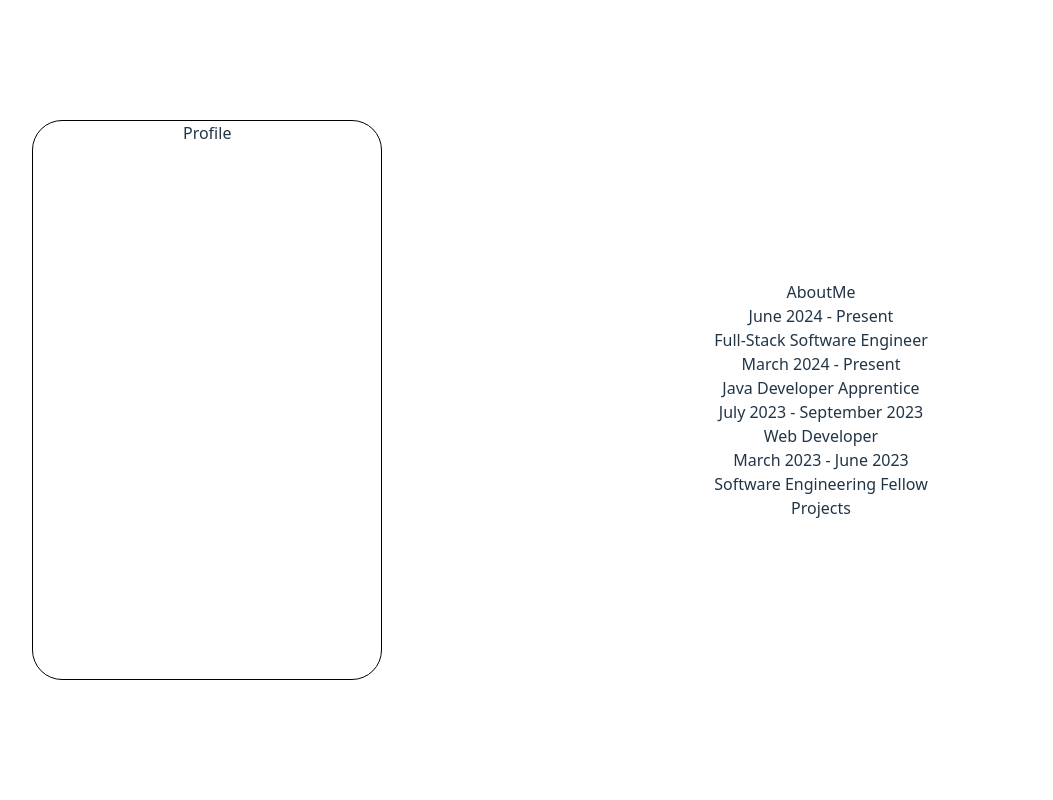
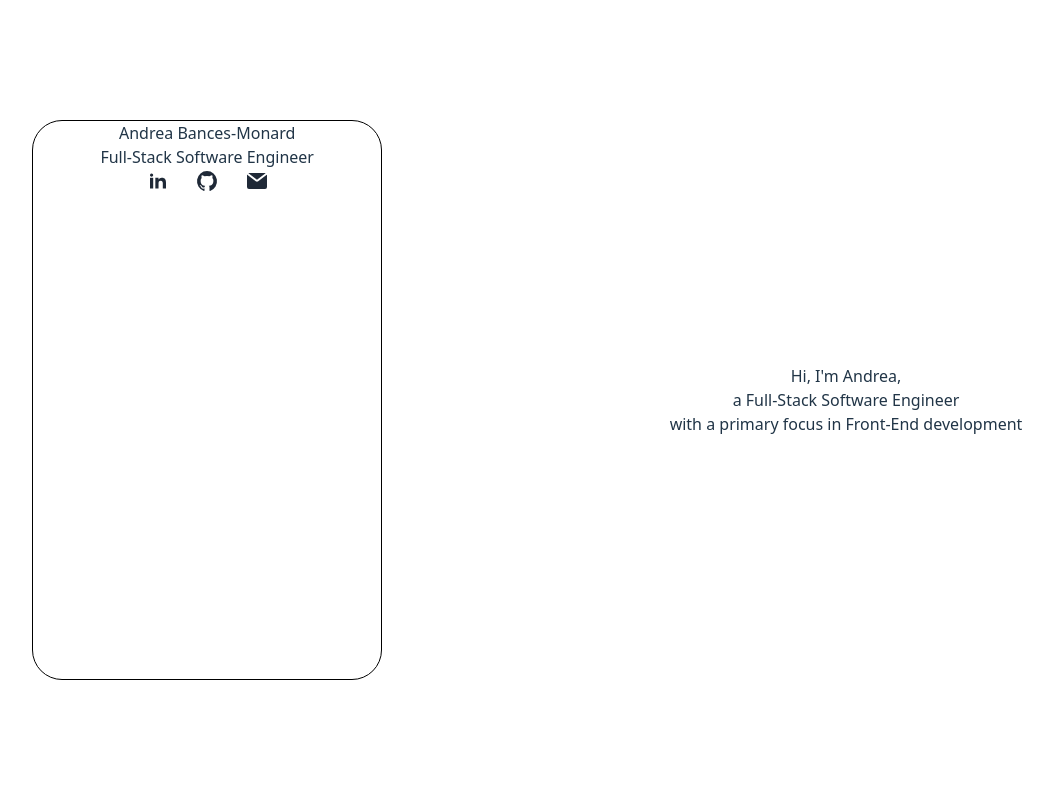
Before and after one commit to andrea1234321/react-portfolio, a React (Vite) app: page / in a window 1280 px wide. Shown: the top 800 px of the page, without its empty margins (19-1072 px from the left). Built offline with nearby package versions, Linux system fonts and the light colour scheme.

Commit message:
add icons to work experience and profile card, adjust css to match design vision

```diff
--- a/package.json
+++ b/package.json
@@ -13,8 +13,10 @@
   "dependencies": {
     "@tailwindcss/vite": "^4.1.4",
     "flowbite-react": "^0.11.7",
+    "flowbite-react-icons": "^1.3.0",
     "react": "^19.0.0",
     "react-dom": "^19.0.0",
+    "react-icons": "^5.5.0",
     "tailwindcss": "^4.1.4"
   },
   "devDependencies": {
--- a/src/App.css
+++ b/src/App.css
@@ -1,10 +1,11 @@
-#root {
-  max-width: 1280px;
-  margin: 0 auto;
-  padding: 2rem;
-  text-align: center;
+.content{
+  margin-left: 450px;
 }
 
-.content{
-  margin-left: 400px;
+.container{
+  min-height: 100vh;
+  display: flex;
+  flex-direction: column;
+  justify-content: center;
+  align-items: center;
 }
--- a/src/index.css
+++ b/src/index.css
@@ -6,6 +6,9 @@
   color-scheme: light dark;
   color: rgba(255, 255, 255, 0.87);
   background-color: #242424;
+}
+#root{
+  width: 100%;
 }
 
 a {
@@ -20,7 +23,6 @@
 body {
   margin: 0;
   display: flex;
-  place-items: center;
   min-width: 320px;
   min-height: 100vh;
 }
--- a/src/pages/AboutMe/AboutMe.jsx
+++ b/src/pages/AboutMe/AboutMe.jsx
@@ -1,7 +1,12 @@
-import React from 'react'
+import React from "react";
+// import styles from './AboutMe.module.css'
 
 export default function AboutMe() {
   return (
-    <div>AboutMe</div>
-  )
+    <div className="container">
+      <h1>Hi, I'm Andrea, </h1>
+      <h2>a Full-Stack Software Engineer</h2>
+      <h2>with a primary focus in Front-End development</h2>
+    </div>
+  );
 }
--- a/src/pages/Profile/Profile.jsx
+++ b/src/pages/Profile/Profile.jsx
@@ -1,8 +1,56 @@
-import React from 'react'
-import styles from './Profile.module.css'
+import React from "react";
+import styles from "./Profile.module.css";
 
 export default function Profile() {
   return (
-    <div className={styles.profileCard}> Profile</div>
-  )
+    <div className={styles.profileCard}>
+      <h1>Andrea Bances-Monard</h1>
+      <h2>Full-Stack Software Engineer</h2>
+      <div className={styles.icons}>
+        <svg
+          className="w-6 h-6 text-gray-800 dark:text-white"
+          aria-hidden="true"
+          xmlns="http://www.w3.org/2000/svg"
+          width="24"
+          height="24"
+          fill="currentColor"
+          viewBox="0 0 24 24"
+        >
+          <path
+            fill-rule="evenodd"
+            d="M12.51 8.796v1.697a3.738 3.738 0 0 1 3.288-1.684c3.455 0 4.202 2.16 4.202 4.97V19.5h-3.2v-5.072c0-1.21-.244-2.766-2.128-2.766-1.827 0-2.139 1.317-2.139 2.676V19.5h-3.19V8.796h3.168ZM7.2 6.106a1.61 1.61 0 0 1-.988 1.483 1.595 1.595 0 0 1-1.743-.348A1.607 1.607 0 0 1 5.6 4.5a1.601 1.601 0 0 1 1.6 1.606Z"
+            clip-rule="evenodd"
+          />
+          <path d="M7.2 8.809H4V19.5h3.2V8.809Z" />
+        </svg>
+        <svg
+          className="w-[24px] h-[24px] text-gray-800 dark:text-white"
+          aria-hidden="true"
+          xmlns="http://www.w3.org/2000/svg"
+          width="24"
+          height="24"
+          fill="currentColor"
+          viewBox="0 0 24 24"
+        >
+          <path
+            fill-rule="evenodd"
+            d="M12.006 2a9.847 9.847 0 0 0-6.484 2.44 10.32 10.32 0 0 0-3.393 6.17 10.48 10.48 0 0 0 1.317 6.955 10.045 10.045 0 0 0 5.4 4.418c.504.095.683-.223.683-.494 0-.245-.01-1.052-.014-1.908-2.78.62-3.366-1.21-3.366-1.21a2.711 2.711 0 0 0-1.11-1.5c-.907-.637.07-.621.07-.621.317.044.62.163.885.346.266.183.487.426.647.71.135.253.318.476.538.655a2.079 2.079 0 0 0 2.37.196c.045-.52.27-1.006.635-1.37-2.219-.259-4.554-1.138-4.554-5.07a4.022 4.022 0 0 1 1.031-2.75 3.77 3.77 0 0 1 .096-2.713s.839-.275 2.749 1.05a9.26 9.26 0 0 1 5.004 0c1.906-1.325 2.74-1.05 2.74-1.05.37.858.406 1.828.101 2.713a4.017 4.017 0 0 1 1.029 2.75c0 3.939-2.339 4.805-4.564 5.058a2.471 2.471 0 0 1 .679 1.897c0 1.372-.012 2.477-.012 2.814 0 .272.18.592.687.492a10.05 10.05 0 0 0 5.388-4.421 10.473 10.473 0 0 0 1.313-6.948 10.32 10.32 0 0 0-3.39-6.165A9.847 9.847 0 0 0 12.007 2Z"
+            clip-rule="evenodd"
+          />
+        </svg>
+        <svg
+          className="w-[24px] h-[24px] text-gray-800 dark:text-white"
+          aria-hidden="true"
+          xmlns="http://www.w3.org/2000/svg"
+          width="24"
+          height="24"
+          fill="currentColor"
+          viewBox="0 0 24 24"
+        >
+          <path d="M2.038 5.61A2.01 2.01 0 0 0 2 6v12a2 2 0 0 0 2 2h16a2 2 0 0 0 2-2V6c0-.12-.01-.238-.03-.352l-.866.65-7.89 6.032a2 2 0 0 1-2.429 0L2.884 6.288l-.846-.677Z" />
+          <path d="M20.677 4.117A1.996 1.996 0 0 0 20 4H4c-.225 0-.44.037-.642.105l.758.607L12 10.742 19.9 4.7l.777-.583Z" />
+        </svg>
+      </div>
+    </div>
+  );
 }
--- a/src/pages/Profile/Profile.module.css
+++ b/src/pages/Profile/Profile.module.css
@@ -7,4 +7,13 @@
     height: 70vh;
     border-radius: 30px;
     border: 1px solid black;
+    display: flex;
+    flex-direction: column;
+    align-items: center;
 }
+
+.icons{
+    display: flex;
+    width: 50%;
+    justify-content: space-evenly;
+}
--- a/src/pages/Projects/Projects.jsx
+++ b/src/pages/Projects/Projects.jsx
@@ -2,6 +2,6 @@
 
 export default function Projects() {
   return (
-    <div>Projects</div>
+    <div className='container'>Projects</div>
   )
 }
--- a/src/pages/Work/Work.jsx
+++ b/src/pages/Work/Work.jsx
@@ -1,4 +1,4 @@
-import React from 'react';
+import React from "react";
 import {
   Timeline,
   TimelineBody,
@@ -6,50 +6,53 @@
   TimelineItem,
   TimelinePoint,
   TimelineTime,
-  TimelineTitle, } from "flowbite-react";
-
+  TimelineTitle,
+} from "flowbite-react";
+import { HiCalendar } from "react-icons/hi";
 
 export default function Work() {
   const workExperience = [
     {
       date: "June 2024 - Present",
-      title: 'Full-Stack Software Engineer',
-      company: 'Deloitte',
-      description: ''
+      title: "Full-Stack Software Engineer",
+      company: "Deloitte",
+      description: "lorem",
     },
     {
       date: "March 2024 - Present",
-      title: 'Java Developer Apprentice',
-      company: 'Skillstorm',
-      description: ''
+      title: "Java Developer Apprentice",
+      company: "Skillstorm",
+      description: "lorem",
     },
     {
       date: "July 2023 - September 2023",
-      title: 'Web Developer',
-      company: 'Freelance',
-      description: ''
+      title: "Web Developer",
+      company: "Freelance",
+      description: "lorem",
     },
     {
       date: "March 2023 - June 2023",
-      title: 'Software Engineering Fellow',
-      company: 'General Assembly',
-      description: ''
-    }
-  ]
+      title: "Software Engineering Fellow",
+      company: "General Assembly",
+      description: "lorem",
+    },
+  ];
   return (
-    <>
+    <div className="container">
       <Timeline>
-        {workExperience.map(experience => (
+        {workExperience.map((experience) => (
           <TimelineItem>
-              <TimelinePoint />
+            <TimelinePoint icon={HiCalendar} />
             <TimelineContent>
               <TimelineTime>{experience.date}</TimelineTime>
+              <br />
+              <TimelineTime>{experience.company}</TimelineTime>
               <TimelineTitle>{experience.title}</TimelineTitle>
               <TimelineBody>{experience.description}</TimelineBody>
             </TimelineContent>
           </TimelineItem>
         ))}
       </Timeline>
-    </>
-  )
+    </div>
+  );
 }
```
Also changed, not shown: src/pages/AboutMe/AboutMe.module.css (added), 1 other file (tests, documents, lock files or other folders). Lines whose indentation alone changed are shown as unchanged.
